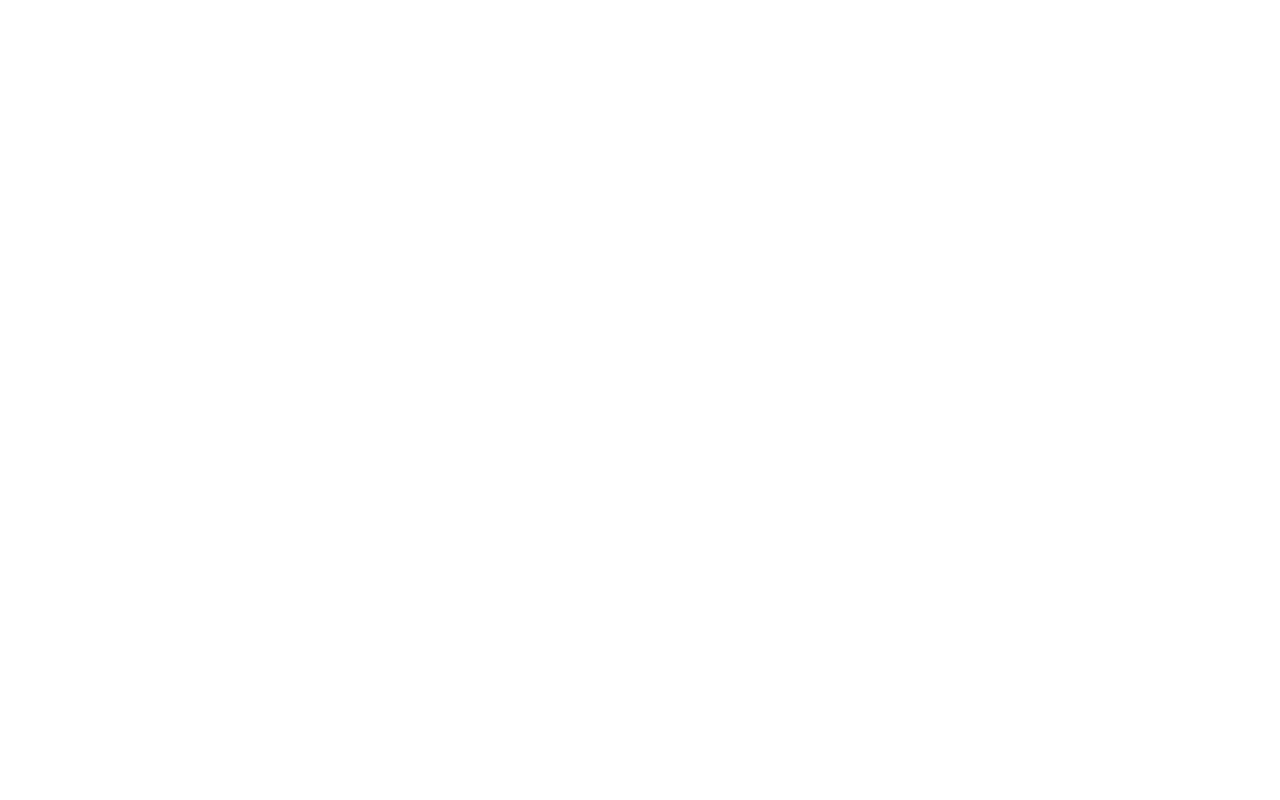
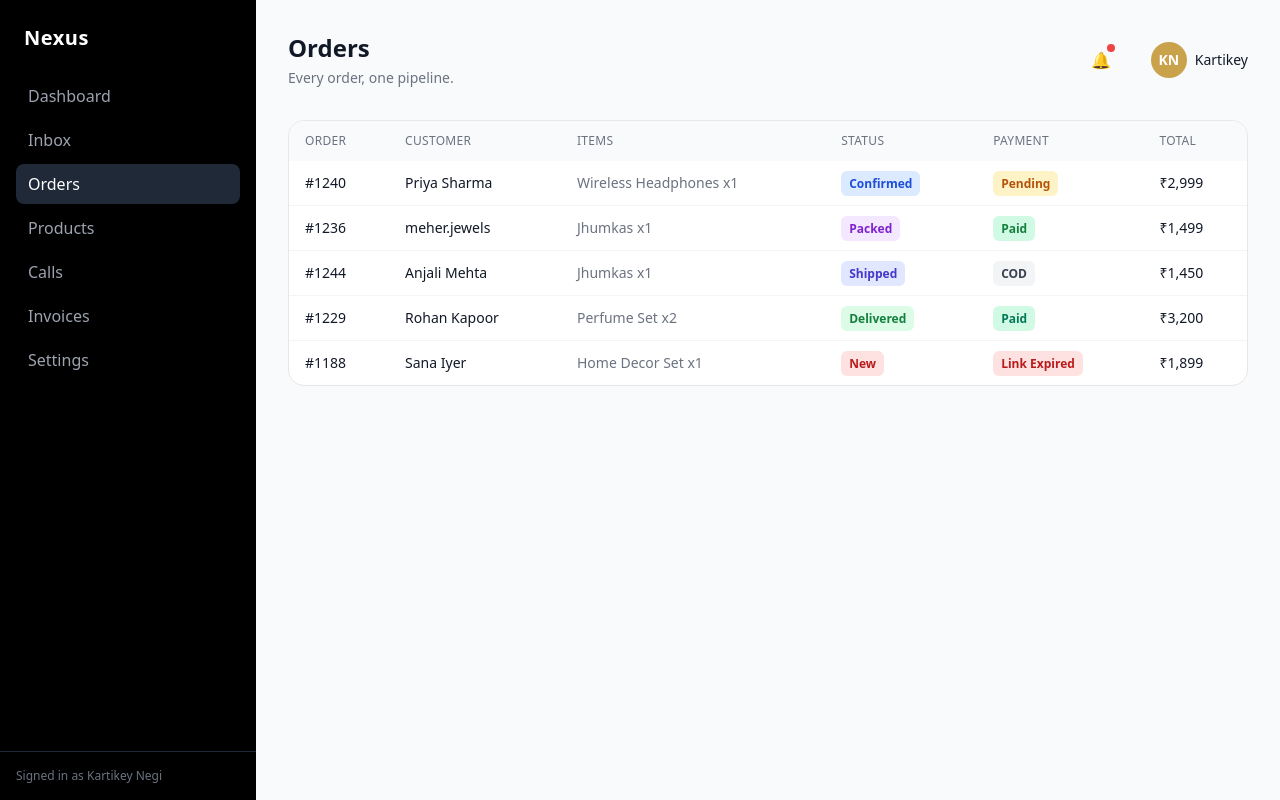
Before and after one commit to kartikeynegi25/commerce-os, a plain HTML site: page orders.html in a window 1280 px wide. Drawn offline with nearby package versions, Linux system fonts and the light colour scheme.

Commit message:
made some sample conversation and a orders page

```diff
--- /dev/null
+++ b/inbox-conversation-instagram.html
@@ -0,0 +1,59 @@
+<!DOCTYPE html>
+<html lang="en">
+<head>
+    <meta charset="UTF-8">
+    <meta name="viewport" content="width=device-width, initial-scale=1.0">
+    <title>Conversation</title>
+    <script src="https://cdn.tailwindcss.com"></script>
+    <script>
+        tailwind.config = {
+            theme: {
+                extend: [
+                    colors: {
+                        gold: '#C9A24B',
+                    }
+                ]
+            }
+        }
+    </script>
+    <link rel="stylesheet" href="css/custom.css">
+</head>
+<body class="bg-gray-50 text-gray-900">
+    <div class="flex h-screen">
+        <aside class="w-64 bg-black text-white flex flex-col">
+            <div class="p-6">
+                <span class="text-xl font-bold tracking-wide">Nexus</span>
+            </div>
+            <nav class="flex-1 px-4 space-y-1">
+                <a href="dashboard.html" class="flex items-center gap-3 py-2 px-3 rounded-lg text-gray-400 hover:bg-gray-800 hover:text-white transition">Dashboard</a>
+                <a href="inbox.html" class="flex items-center gap-3 py-2 px-3 rounded-lg bg-gray-800 text-white font-medium">Inbox</a>
+                <a href="orders.html" class="flex items-center gap-3 py-2 px-3 rounded-lg text-gray-400 hover:bg-gray-800 hover:text-white transition">Orders</a>
+                <a href="products.html" class="flex items-center gap-3 py-2 px-3 rounded-lg text-gray-400 hover:bg-gray-800 hover:text-white transition">Products</a>
+                <a href="calls.html" class="flex items-center gap-3 py-2 px-3 rounded-lg text-gray-400 hover:bg-gray-800 hover:text-white transition">Calls</a>
+                <a href="invoices.html" class="flex items-center gap-3 py-2 px-3 rounded-lg text-gray-400 hover:bg-gray-800 hover:text-white transition">Invoices</a>
+                <a href="settings.html" class="flex items-center gap-3 py-2 px-3 rounded-lg text-gray-400 hover:bg-gray-800 hover:text-white transition">Settings</a>
+            </nav>
+            <div class="p-4 text-xs text-gray-500 border-t border-gray-800"> Signed in as Kartikey Negi</div>
+        </aside>
+
+        <main class="flex-1 overflow-y-auto p-8">
+            <div class="flex items-center gap-3 mb-8">
+                <a href="inbox.html" class="text-gray-400 hover:text-gray-900 transition text-xl">←</a>
+                <div>
+                    <h1 class="text-lg font-bold">@meher.jewels</h1>
+                    <p class="text-xs text-gray-500">Instagram · DM</p>
+                </div>
+            </div>
+
+            <div class="flex justify-start">
+                <div class="bg-white border border-gray-200 rounded-2xl rounded-tl-sm px-4 py-3 max-w-md">
+                    <p class="text-sm">Ordered the jhumkas, when will it ship?</p>
+                </div>
+            </div>
+
+            <div class="flex justify-end">
+                <div class="bg-emerald-50 border border-emerald-100 rounded-2xl rounded-tr-sm px-4 py-3 max-w-md">
+                    <p class="text-sm">Your order is packed and shipping today - you'll get a tracking link as soon as it's out!</p>
+                    <p class="text-xs text-emerald-600 mt-1">Nexus · auto-reply</p>
+                </div>
+            </div>
--- a/orders.html
+++ b/orders.html
@@ -0,0 +1,147 @@
+<!DOCTYPE html>
+<html lang="en">
+<head>
+    <meta charset="UTF-8">
+    <meta name="viewport" content="width=device-width, initial-scale=1.0">
+    <title>Orders</title>
+    <script src="https://cdn.tailwindcss.com"></script>
+    <script>
+        tailwind.config = {
+            theme: {
+                extend: {
+                    colors: {
+                        gold: '#C9A24B',
+                    }
+                }
+            }
+        }
+    </script>
+    <link rel="stylesheet" href="css/custom.css">
+</head>
+<body class="bg-gray-50 text-gray-900">
+
+    <div class = "flex h-screen">
+        <aside class="w-64 bg-black text-white flex flex-col">
+            <div class="p-6">
+                <span class="text-xl font-bold tracking-wide">Nexus</span>
+            </div>
+            <nav class="flex-1 px-4 space-y-1">
+                <a href="dashboard.html" class="flex items-center gap-3 py-2 px-3 rounded-lg text-gray-400 hover:bg-gray-800 hover:text-white transition">Dashboard</a>
+                <a href="inbox.html" class="flex items-center gap-3 py-2 px-3 rounded-lg text-gray-400 hover:bg-gray-800 hover:text-white transition">Inbox</a>
+                <a href="orders.html" class="flex items-center gap-3 py-2 px-3 rounded-lg bg-gray-800 text-white font-medium">Orders</a>
+                <a href="products.html" class="flex items-center gap-3 py-2 px-3 rounded-lg text-gray-400 hover:bg-gray-800 hover:text-white transition">Products</a>
+                <a href="calls.html" class="flex items-center gap-3 py-2 px-3 rounded-lg text-gray-400 hover:bg-gray-800 hover:text-white transition">Calls</a>
+                <a href="invoices.html" class="flex items-center gap-3 py-2 px-3 rounded-lg text-gray-400 hover:bg-gray-800 hover:text-white transition">Invoices</a>
+                <a href="settings.html" class="flex items-center gap-3 py-2 px-3 rounded-lg text-gray-400 hover:bg-gray-800 hover:text-white transition">Settings</a>
+            </nav>
+
+            <div class="p-4 text-xs text-gray-500 border-t border-gray-800">Signed in as Kartikey Negi</div>
+        </aside>
+
+        <main class="flex-1 overflow-y-auto p-8">
+            <div class="flex items-center justify-between mb-8">
+                <div>
+                    <h1 class="text-2xl font-bold">Orders</h1>
+                    <p class="text-gray-500 text-sm mt-1">Every order, one pipeline.</p>
+                </div>
+                <div class="flex items-center gap-4">
+                    <button class="relative p-2 rounded-lg hover:bg-gray-100 transition">
+                        🔔
+                        <span class="absolute top-1 right-1 w-2 h-2 bg-red-500 rounded-full"></span>
+                    </button>
+
+                    <div class="flex items-center gap-2 pl-4 border-1 border-gray-200">
+                        <div class="w-9 h-9 rounded-full bg-gold flex items-center justify-center text-white font-semibold text-sm">KN</div>
+                        <span class="text-sm font-medium">Kartikey</span>
+                    </div>
+                </div>
+            </div>
+
+            <!--Orders table goes here-->
+            <div class="bg-white border border-gray-200 rounded-2xl overflow-hidden">
+                <table class="w-full text-sm">
+                    <thead class="bg-gray-50 text-gray-500 text-xs uppercase tracking-wide">
+                        <tr>
+                            <th class="text-left px-4 py-3 font-medium">Order</th>
+                            <th class="text-left px-4 py-3 font-medium">Customer</th>
+                            <th class="text-left px-4 py-3 font-medium">Items</th>
+                            <th class="text-left px-4 py-3 font-medium">Status</th>
+                            <th class="text-left px-4 py-3 font-medium">Payment</th>
+                            <th class="text-left px-4 py-3 font-medium">Total</th>
+                        </tr>
+                    </thead>
+
+                    <tbody class="divide-y divide-gray-100">
+                        <tr onclick="window.location='order-detail.html'" class="hover:bg-gray-50 transition cursor-pointer">
+                            <td class="px-4 py-3 font-medium">#1240</td>
+                            <td class="px-4 py-3">Priya Sharma</td>
+                            <td class="px-4 py-3 text-gray-500">Wireless Headphones x1</td>
+                            <td class="px-4 py-3">
+                                <span class="text-xs font-semibold bg-blue-100 text-blue-700 px-2 py-1 rounded-md">Confirmed</span>
+                            </td>
+                            <td class="px-4 py-3">
+                                <span class="text-xs font-semibold bg-amber-100 text-amber-700 px-2 py-1 rounded-md">Pending</span>
+                            </td>
+                            <td class="px-4 py-3 font-medium">₹2,999</td>
+                        </tr>
+
+                        <tr onclick="window.location='order-detail.html'" class="hover:bg-gray-50 transition cursor-pointer">
+                            <td class="px-4 py-3 font-medium">#1236</td>
+                            <td class="px-4 py-3">meher.jewels</td>
+                            <td class="px-4 py-3 text-gray-500">Jhumkas x1</td>
+                            <td class="px-4 py-3">
+                                <span class="text-xs font-semibold bg-purple-100 text-purple-700 px-2 py-1 rounded-md">Packed</span>
+                            </td>
+                            <td class="px-4 py-3">
+                                <span class="text-xs font-semibold bg-emerald-100 text-green-700 px-2 py-1 rounded-md">Paid</span>
+                            </td>
+                            <td class="px-4 py-3 font-medium">₹1,499</td>
+                        </tr>
+
+                        <tr onclick="window.location='order-detail.html'" class="hover:bg-gray-50 transition cursor-pointer">
+                            <td class="px-4 py-3 font-medium">#1244</td>
+                            <td class="px-4 py-3">Anjali Mehta</td>
+                            <td class="px-4 py-3 text-gray-500">Jhumkas x1</td>
+                            <td class="px-4 py-3">
+                                <span class="text-xs font-semibold bg-indigo-100 text-indigo-700 px-2 py-1 rounded-md">Shipped</span>
+                            </td>
+                            <td class="px-4 py-3">
+                                <span class="text-xs font-semibold bg-gray-100 text-gray-700 px-2 py-1 rounded-md">COD</span>
+                            </td>
+                            <td class="px-4 py-3 font-medium">₹1,450</td>
+                        </tr>
+
+                        <tr onclick="window.location='order-detail.html'" class="hover:bg-gray-50 transition cursor-pointer">
+                            <td class="px-4 py-3 font-medium">#1229</td>
+                            <td class="px-4 py-3">Rohan Kapoor</td>
+                            <td class="px-4 py-3 text-gray-500">Perfume Set x2</td>
+                            <td class="px-4 py-3">
+                                <span class="text-xs font-semibold bg-green-100 text-green-700 px-2 py-1 rounded-md">Delivered</span>
+                            </td>
+                            <td class="px-4 py-3">
+                                <span class="text-xs font-semibold bg-emerald-100 text-emerald-700 px-2 py-1 rounded-md">Paid</span>
+                            </td>
+                            <td class="px-4 py-3 font-medium">₹3,200</td>
+                        </tr>
+
+                        <tr onclick="window.location='order-detail.html'" class="hover:bg-gray-50 transition cursor-pointer">
+                            <td class="px-4 py-3 font-medium">#1188</td>
+                            <td class="px-4 py-3">Sana Iyer</td>
+                            <td class="px-4 py-3 text-gray-500">Home Decor Set x1</td>
+                            <td class="px-4 py-3">
+                                <span class="text-xs font-semibold bg-red-100 text-red-700 px-2 py-1 rounded-md">New</span>
+                            </td>
+                            <td class="px-4 py-3">
+                                <span class="text-xs font-semibold bg-red-100 text-red-700 px-2 py-1 rounded-md">Link Expired</span>
+                            </td>
+                            <td class="px-4 py-3 font-medium">₹1,899</td>
+                        </tr>
+                    </tbody>
+                </table>
+            </div>
+
+        </main>
+    </div>
+
+</body>
+</html>
```
Also changed, not shown: dashboard.html (+1 -1 lines), inbox-conversation.html (+99 -0 lines), inbox.html (+4 -4 lines).
